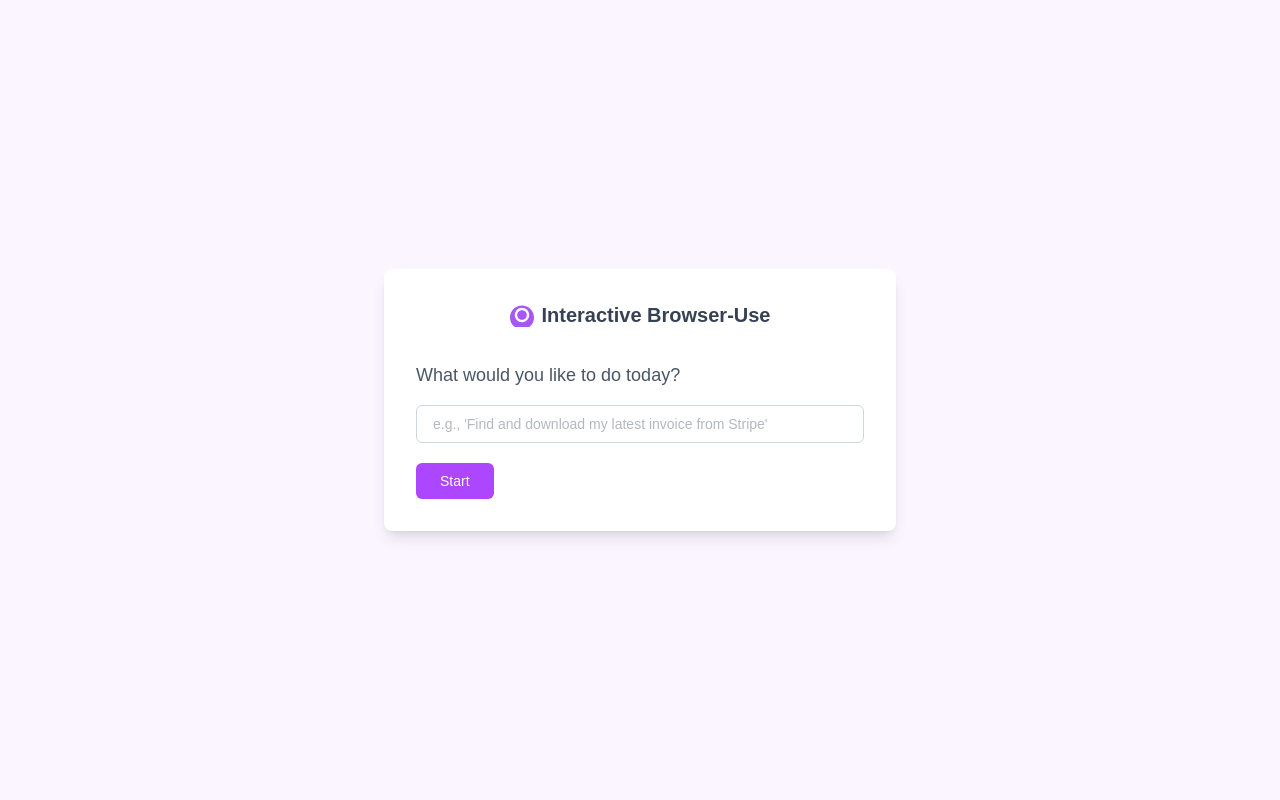
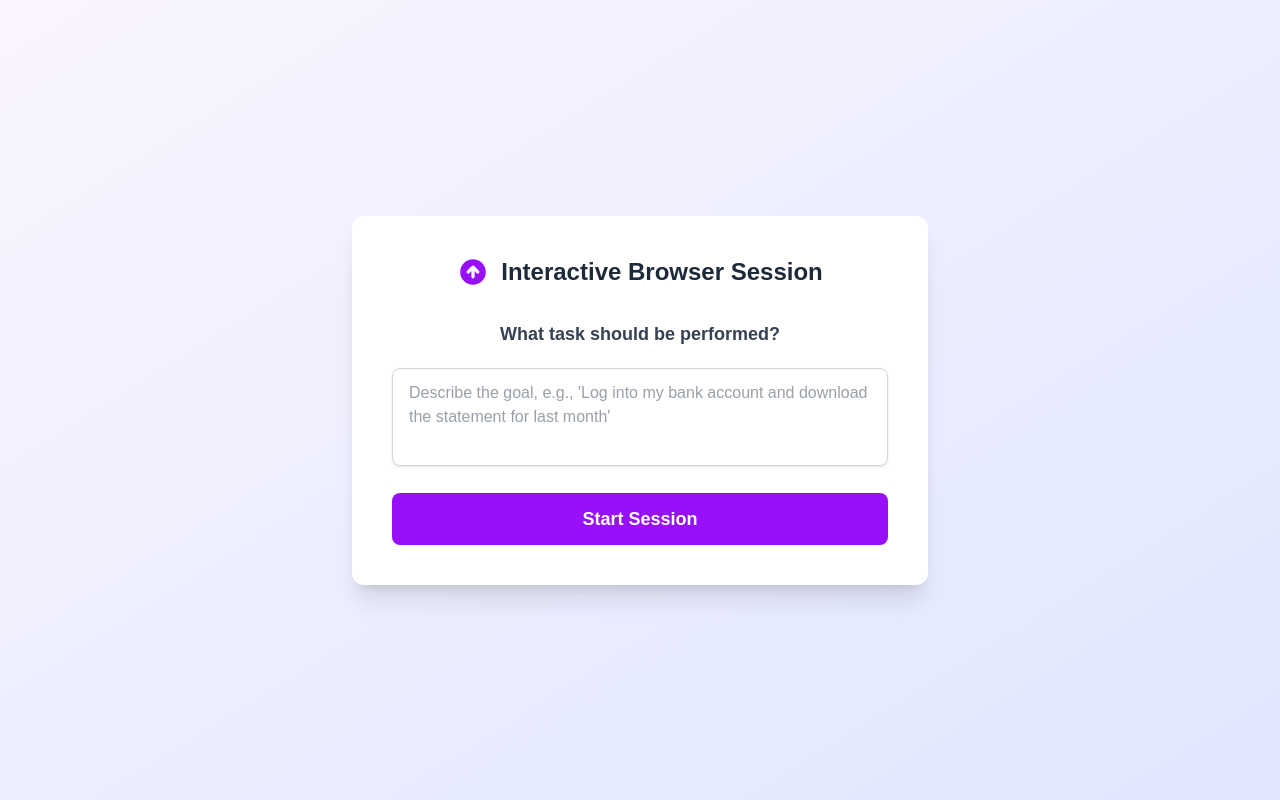
Before and after one commit to Cofounder-Labs/interactive-browser-use, a Next.js app in the folder frontend/: page / in a window 1280 px wide. Built offline with nearby package versions, Linux system fonts and the light colour scheme.

Commit message:
Improve frontend experience

```diff
--- a/frontend/src/app/page.tsx
+++ b/frontend/src/app/page.tsx
@@ -8,7 +8,7 @@ const VncScreen = dynamic(
   () => import('react-vnc').then(mod => mod.VncScreen), // Adjust if VncScreen is default export
   {
     ssr: false, // Disable server-side rendering for this component
-    loading: () => <p className="text-white p-4">Loading VNC Viewer...</p> // Optional loading indicator
+    loading: () => <p className="text-white p-4 text-center">Loading VNC Viewer...</p> // Optional loading indicator
   }
 );
 
@@ -25,7 +25,7 @@ export default function Home() {
   const [taskDescription, setTaskDescription] = useState('');
   const [isLoading, setIsLoading] = useState(false); // Add loading state
   const [error, setError] = useState<string | null>(null); // Add error state
-  const [showVnc, setShowVnc] = useState(false); // State to control VNC visibility
+  const [showVnc, setShowVnc] = useState(true); // State to control VNC visibility, default to true when task is active
 
   // Function to handle task creation via API
   const handleCreateTask = async (event: React.FormEvent) => {
@@ -54,7 +54,7 @@ export default function Home() {
         try {
           const errorData = await response.json();
           errorDetail = errorData.detail || errorDetail;
-        } catch { // Removed unused variable declaration
+        } catch {
           // Ignore if response is not JSON
         }
         throw new Error(errorDetail);
@@ -68,9 +68,9 @@ export default function Home() {
         description: createdTask.description,
         status: createdTask.status, // Use status from backend
       });
-      setShowVnc(true); // Show VNC viewer when task is active
+      setShowVnc(true); // Ensure VNC is shown initially when task is active
 
-    } catch (err: unknown) { // Use unknown for caught error
+    } catch (err: unknown) {
       console.error('Failed to create task:', err);
       let errorMessage = 'Failed to start task. Please check backend connection.';
       if (err instanceof Error) {
@@ -84,70 +84,77 @@ export default function Home() {
     }
   };
 
+  const toggleVnc = () => {
+    setShowVnc(!showVnc);
+  };
+
   return (
-    <main className="min-h-screen flex items-center justify-center bg-purple-50 p-4"> {/* Added padding */}
-      <div className={`w-full ${activeTask ? 'max-w-5xl' : 'max-w-lg'}`}> {/* Wider layout for VNC */}
+    <main className="min-h-screen flex items-center justify-center bg-gradient-to-br from-purple-50 to-indigo-100 p-4">
+      <div className={`transition-all duration-300 ease-in-out w-full ${activeTask ? 'max-w-6xl' : 'max-w-xl'}`}> {/* Dynamic width */}
         {!activeTask ? (
           // Initial Task Entry View
-          <div className="bg-white rounded-lg shadow-lg p-8">
+          <div className="bg-white rounded-xl shadow-xl p-8 md:p-10">
             <div className="flex items-center justify-center mb-8">
-              {/* Replace with your actual SVG or Image component */}
-              <svg xmlns="http://www.w3.org/2000/svg" viewBox="0 0 100 100" className="h-6 w-6 mr-2" fill="#a855f7">
-                 <path d="M50 10 C 77.61 10 100 32.39 100 60 C 100 87.61 77.61 110 50 110 C 22.39 110 0 87.61 0 60 C 0 32.39 22.39 10 50 10 Z M 50 20 C 33.43 20 20 33.43 20 50 C 20 66.57 33.43 80 50 80 C 66.57 80 80 66.57 80 50 C 80 33.43 66.57 20 50 20 Z M 50 30 C 61.05 30 70 38.95 70 50 C 70 61.05 61.05 70 50 70 C 38.95 70 30 61.05 30 50 C 30 38.95 38.95 30 50 30 Z" />
-              </svg>
-              <h1 className="text-xl font-semibold text-gray-700">Interactive Browser-Use</h1>
+              {/* Replace with your actual SVG or Image component - simplified */}
+              <svg className="h-8 w-8 text-purple-600 mr-3" fill="currentColor" viewBox="0 0 20 20" xmlns="http://www.w3.org/2000/svg"><path fillRule="evenodd" d="M10 18a8 8 0 100-16 8 8 0 000 16zm3.707-8.707l-3-3a1 1 0 00-1.414 0l-3 3a1 1 0 001.414 1.414L9 9.414V13a1 1 0 102 0V9.414l1.293 1.293a1 1 0 001.414-1.414z" clipRule="evenodd"></path></svg>
+              <h1 className="text-2xl font-bold text-gray-800">Interactive Browser Session</h1>
             </div>
-            <h2 className="text-lg font-medium text-gray-600 mb-4 text-left">What would you like to do today?</h2>
+            <h2 className="text-lg font-semibold text-gray-700 mb-5 text-center">What task should be performed?</h2>
             <form onSubmit={handleCreateTask}>
-              <input
-                type="text"
+              <textarea
                 value={taskDescription}
                 onChange={(e) => setTaskDescription(e.target.value)}
-                className="w-full px-4 py-2 border border-gray-300 rounded-md focus:ring-2 focus:ring-purple-500 focus:border-purple-500 mb-5 text-sm text-gray-500"
-                placeholder="e.g., 'Find and download my latest invoice from Stripe'"
+                className="w-full px-4 py-3 border border-gray-300 rounded-lg focus:ring-2 focus:ring-purple-500 focus:border-purple-500 mb-5 text-base text-gray-700 resize-none shadow-sm" // Use textarea for potentially longer inputs
+                placeholder="Describe the goal, e.g., 'Log into my bank account and download the statement for last month'"
+                rows={3} // Adjust rows as needed
                 required
-                disabled={isLoading} // Disable input while loading
+                disabled={isLoading}
               />
               {error && (
-                <p className="text-red-500 text-sm mb-4">Error: {error}</p> // Display error message
+                <p className="text-red-600 text-sm mb-4 p-3 bg-red-50 rounded-md"><strong>Error:</strong> {error}</p> // Enhanced error display
               )}
               <button
                 type="submit"
-                className={`w-auto bg-purple-500 text-white px-6 py-2 rounded-md hover:bg-purple-600 focus:outline-none focus:ring-2 focus:ring-purple-500 focus:ring-offset-2 text-sm font-medium ${isLoading ? 'opacity-50 cursor-not-allowed' : ''}`}
-                disabled={isLoading} // Disable button while loading
+                className={`w-full bg-purple-600 text-white px-6 py-3 rounded-lg hover:bg-purple-700 focus:outline-none focus:ring-2 focus:ring-purple-500 focus:ring-offset-2 text-lg font-semibold transition duration-200 ease-in-out ${isLoading ? 'opacity-60 cursor-not-allowed' : ''}`}
+                disabled={isLoading}
               >
-                {isLoading ? 'Starting...' : 'Start'} {/* Show loading text */}
+                {isLoading ? 'Starting Session...' : 'Start Session'}
               </button>
             </form>
           </div>
         ) : (
           // Task Status View with VNC
-          <div className="space-y-6">
+          <div className="space-y-5">
             {/* Top Status Bar */}
-            <div className="bg-white rounded-lg shadow-md p-4 flex justify-between items-center">
-              <div className="flex items-center">
-                <svg xmlns="http://www.w3.org/2000/svg" viewBox="0 0 100 100" className="h-6 w-6 mr-2" fill="#a855f7">
-                   <path d="M50 10 C 77.61 10 100 32.39 100 60 C 100 87.61 77.61 110 50 110 C 22.39 110 0 87.61 0 60 C 0 32.39 22.39 10 50 10 Z M 50 20 C 33.43 20 20 33.43 20 50 C 20 66.57 33.43 80 50 80 C 66.57 80 80 66.57 80 50 C 80 33.43 66.57 20 50 20 Z M 50 30 C 61.05 30 70 38.95 70 50 C 70 61.05 61.05 70 50 70 C 38.95 70 30 61.05 30 50 C 30 38.95 38.95 30 50 30 Z" />
-                 </svg>
-                <span className="font-medium text-gray-700">Goal:</span>
-                <span className="ml-2 text-gray-600 truncate">{activeTask.description}</span>
+            <div className="bg-white rounded-lg shadow-lg p-4 flex flex-wrap justify-between items-center gap-4">
+              <div className="flex items-center flex-grow min-w-0">
+                <span className="font-semibold text-gray-800 mr-2">Goal:</span>
+                <span className="text-gray-700 truncate flex-shrink" title={activeTask.description}>{activeTask.description}</span>
               </div>
-              <div className="flex items-center space-x-4">
-                <span className="text-sm text-gray-500">Status: Ready to Act</span> {/* Placeholder */}
-                <span className="text-sm text-gray-500">|</span>
-                <span className="text-sm text-gray-500">Progress: Step 1/2</span> {/* Placeholder */}
-                <button className="text-gray-400 hover:text-gray-600 text-xl">⌄</button>
+              <div className="flex items-center space-x-4 flex-shrink-0">
+                <span className="inline-flex items-center px-2.5 py-0.5 rounded-full text-xs font-medium bg-blue-100 text-blue-800">
+                  Status: Ready {/* Placeholder */}
+                </span>
+                 <span className="text-sm text-gray-500 hidden sm:inline">|</span>
+                 <span className="text-sm text-gray-500 hidden sm:inline">Step 1/5</span> {/* Placeholder */}
+                {/* VNC Toggle Button */}
+                <button
+                    onClick={toggleVnc}
+                    className="bg-gray-200 text-gray-700 px-3 py-1 rounded-md text-xs font-medium hover:bg-gray-300 focus:outline-none focus:ring-2 focus:ring-gray-400 focus:ring-offset-2"
+                  >
+                    {showVnc ? 'Hide Browser' : 'Show Browser'}
+                </button>
               </div>
             </div>
 
-            {/* Browser View Area (placeholder or VNC) */}
-            <div className="bg-gray-700 rounded-lg shadow-md overflow-hidden h-[600px] w-full flex items-center justify-center relative">
-               {/* Conditionally render VNC based on showVnc */}
+            {/* Browser View Area (Conditional VNC) */}
+            <div className={`bg-gray-800 rounded-lg shadow-lg overflow-hidden transition-all duration-500 ease-in-out ${showVnc ? 'h-[600px] opacity-100' : 'h-0 opacity-0'} w-full flex items-center justify-center relative`}>
+               {/* VNC Screen is rendered conditionally based on visibility and existence */}
                {showVnc && (
                  <VncScreen
-                   url={'ws://localhost:5901'} // VNC WebSocket URL (ensure docker-compose exposes 5900)
+                   url={'ws://localhost:5901'} // VNC WebSocket URL
                    scaleViewport
-                   background="#000000"
+                   background="#1f2937" // Darker background matching the container
                    style={{
                      width: '100%',
                      height: '100%',
@@ -162,21 +169,21 @@ export default function Home() {
              </div>
 
             {/* Action Bar */}
-            <div className="bg-white rounded-lg shadow-md p-4 flex items-center justify-between">
-              <div>
-                <span className="font-semibold text-gray-700">Next Action:</span>
-                 <span className="ml-2 text-gray-600">Unable to generate a plan for this goal. Starting by visiting the Stripe website</span> {/* Placeholder */}
+            <div className="bg-white rounded-lg shadow-lg p-4 flex flex-col md:flex-row items-start md:items-center justify-between gap-4">
+              <div className="flex-grow">
+                <span className="font-semibold text-gray-800 mr-2">Next Action:</span>
+                 <span className="text-gray-700">Navigating to Stripe login page...</span> {/* Placeholder */}
               </div>
-              <div className="flex space-x-3">
-                <button className="bg-purple-600 text-white px-4 py-1.5 rounded-md text-sm hover:bg-purple-700 flex items-center focus:outline-none focus:ring-2 focus:ring-purple-500 focus:ring-offset-2">
-                  <svg xmlns="http://www.w3.org/2000/svg" className="h-4 w-4 mr-1" fill="none" viewBox="0 0 24 24" stroke="currentColor" strokeWidth="2">
+              <div className="flex space-x-2 flex-wrap gap-2 md:gap-0 md:flex-nowrap">
+                <button className="bg-green-600 text-white px-4 py-2 rounded-md text-sm font-medium hover:bg-green-700 flex items-center focus:outline-none focus:ring-2 focus:ring-green-500 focus:ring-offset-2 transition duration-150 ease-in-out">
+                  <svg xmlns="http://www.w3.org/2000/svg" className="h-4 w-4 mr-1.5" fill="none" viewBox="0 0 24 24" stroke="currentColor" strokeWidth="2">
                     <path strokeLinecap="round" strokeLinejoin="round" d="M5 13l4 4L19 7" />
                   </svg>
                   Approve
                 </button>
-                <button className="bg-gray-200 text-gray-700 px-4 py-1.5 rounded-md text-sm hover:bg-gray-300 focus:outline-none focus:ring-2 focus:ring-gray-400 focus:ring-offset-2">Back to Plan</button>
-                <button className="bg-gray-200 text-gray-700 px-4 py-1.5 rounded-md text-sm hover:bg-gray-300 focus:outline-none focus:ring-2 focus:ring-gray-400 focus:ring-offset-2">Edit Action</button>
-                <button className="bg-gray-200 text-gray-700 px-4 py-1.5 rounded-md text-sm hover:bg-gray-300 focus:outline-none focus:ring-2 focus:ring-gray-400 focus:ring-offset-2">Change Goal</button>
+                <button className="bg-gray-200 text-gray-700 px-4 py-2 rounded-md text-sm font-medium hover:bg-gray-300 focus:outline-none focus:ring-2 focus:ring-gray-400 focus:ring-offset-2 transition duration-150 ease-in-out">Plan</button>
+                <button className="bg-gray-200 text-gray-700 px-4 py-2 rounded-md text-sm font-medium hover:bg-gray-300 focus:outline-none focus:ring-2 focus:ring-gray-400 focus:ring-offset-2 transition duration-150 ease-in-out">Edit</button>
+                <button className="bg-red-500 text-white px-4 py-2 rounded-md text-sm font-medium hover:bg-red-600 focus:outline-none focus:ring-2 focus:ring-red-500 focus:ring-offset-2 transition duration-150 ease-in-out">Cancel Goal</button>
               </div>
             </div>
           </div>
```
